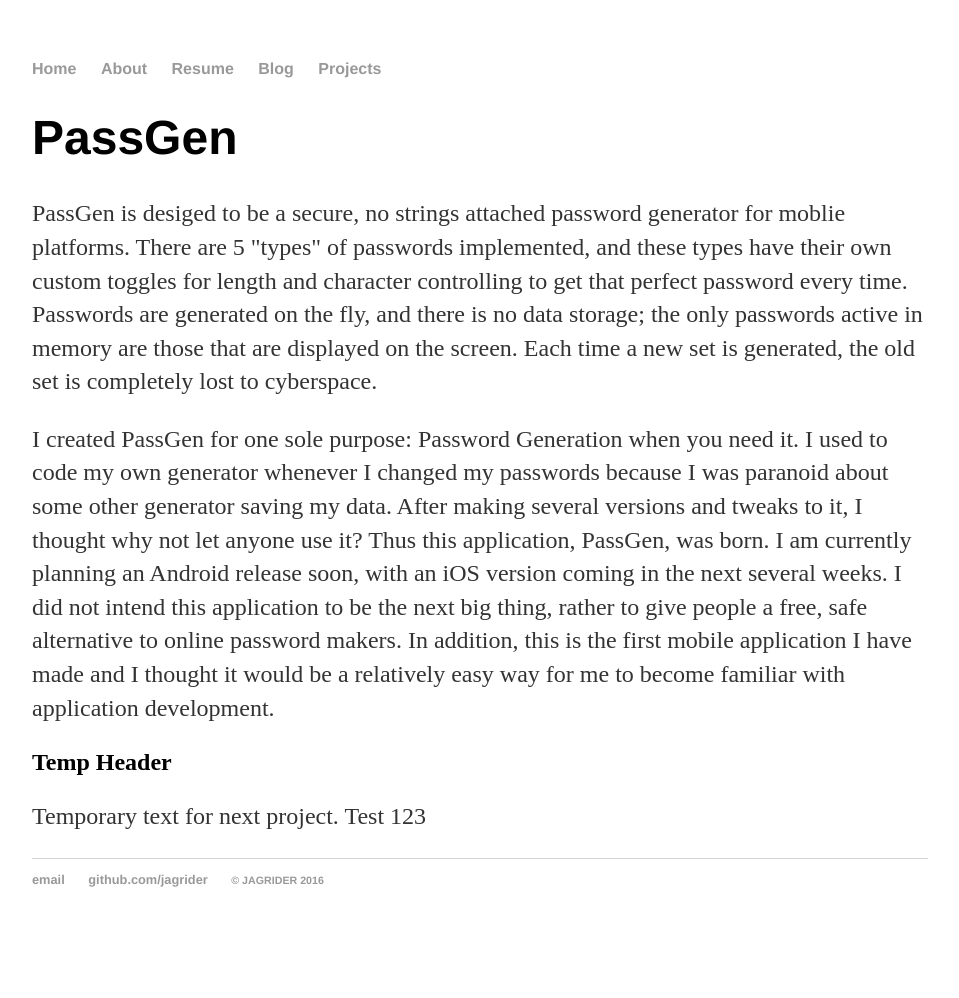
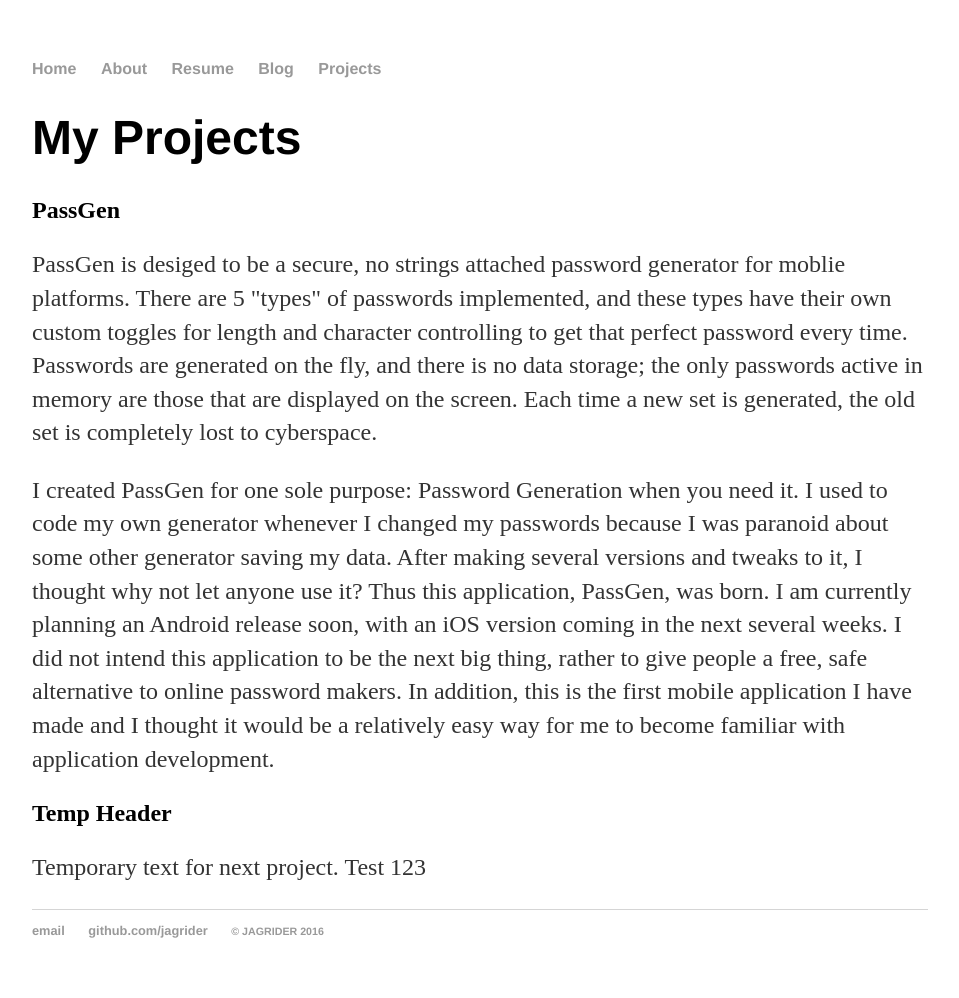
Before and after one commit to jagrider/jagrider.github.io, a Jekyll site: the page built from projects/index.html, in a window 1280 px wide. Shown: the whole page, without its empty margins (160-1119 px from the left). Built offline with Jekyll 4.4.1, drawn with Linux system fonts in a browser that asks for light colours; before the commit the page ends 947 px from its top, so only the background shows below that.

Commit message:
Update index.html

```diff
--- a/projects/index.html
+++ b/projects/index.html
@@ -3,7 +3,9 @@ layout: default
 title: Jonathan Grider's Projects
 ---
 <div class="proj1">
-	<h1>PassGen</h1>
+	<h1>My Projects</h1>
+
+	<h2>PassGen</h2>
 	<p>PassGen is desiged to be a secure, no strings attached password generator for moblie platforms. There are 5 "types" of passwords implemented, and these types have their own custom toggles for length and character controlling to get that perfect password every time. Passwords are generated on the fly, and there is no data storage; the only passwords active in memory are those that are displayed on the screen. Each time a new set is generated, the old set is completely lost to cyberspace. </p>
 	<p> </p>
 	<p>I created PassGen for one sole purpose: Password Generation when you need it. I used to code my own generator whenever I changed my passwords because I was paranoid about some other generator saving my data. After making several versions and tweaks to it, I thought why not let anyone use it? Thus this application, PassGen, was born. I am currently planning an Android release soon, with an iOS version coming in the next several weeks. I did not intend this application to be the next big thing, rather to give people a free, safe alternative to online password makers. In addition, this is the first mobile application I have made and I thought it would be a relatively easy way for me to become familiar with application development.</p>
```
